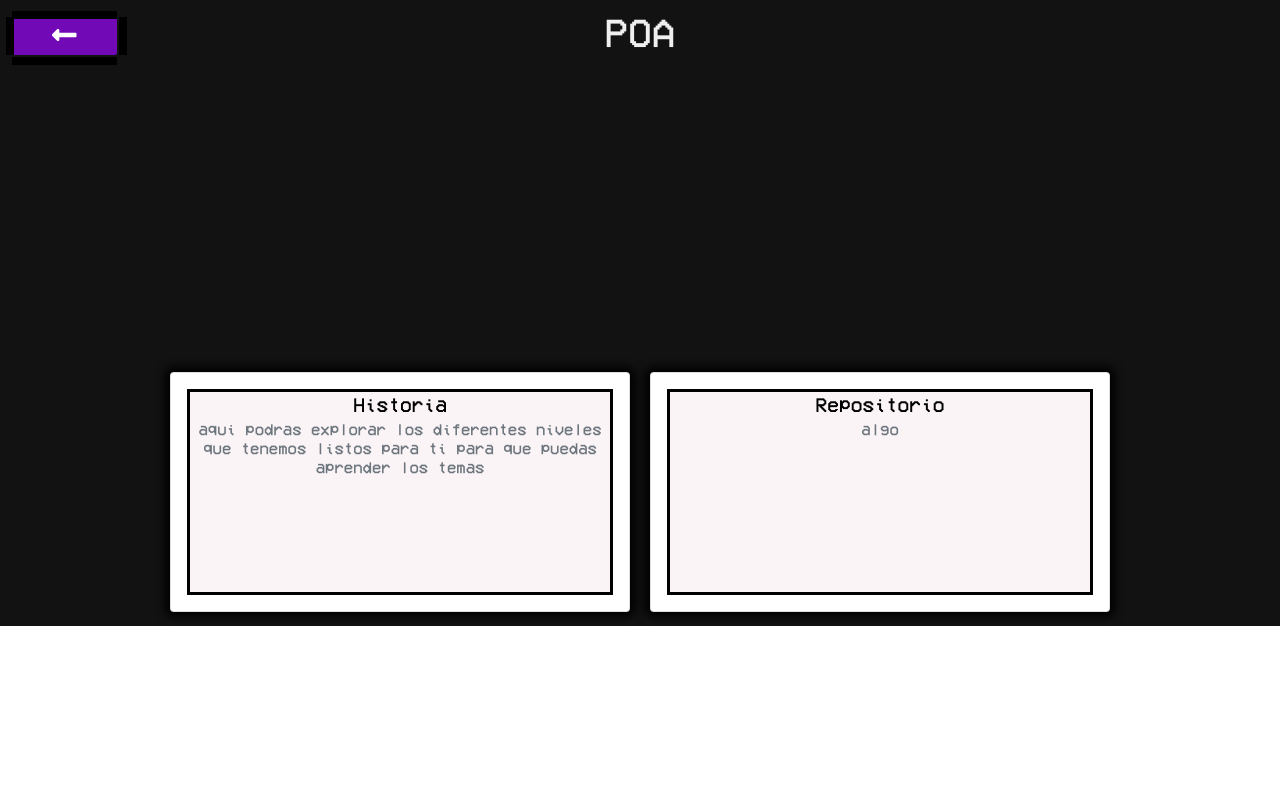
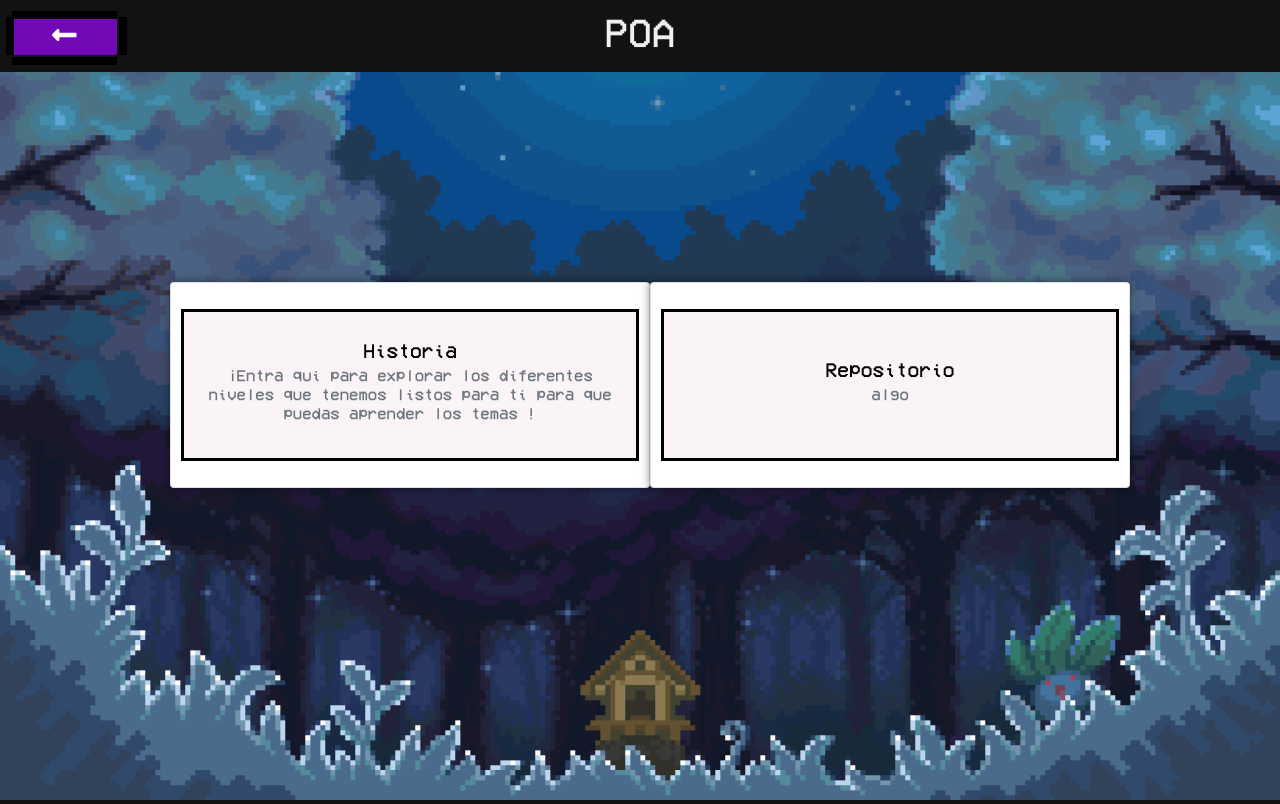
Before and after one commit to ProfessorByte/poa, a React (Create React App) app: page /poa/PaginaPrincipal in a window 1280 px wide. Built offline with nearby package versions, Linux system fonts and the light colour scheme; a web font is replaced by a local one.

Commit message:
adding backgound main page

```diff
--- a/src/components/CardsMainPage.js
+++ b/src/components/CardsMainPage.js
@@ -1,5 +1,5 @@
 import React from "react";
-import '../css/Cards.css'
+import '../css/PaginaPrincipal.css'
 
 const Cards =(props)=>{
     const {title,descripcion}=props
--- a/src/css/HeaderBibliografia.css
+++ b/src/css/HeaderBibliografia.css
@@ -37,16 +37,7 @@
 
 
 }
-.grid-Main-Page{
 
-    display: grid;
-    grid-template-columns: repeat(auto-fit,minmax(25rem,30rem));
-    justify-content: center;
-    color: black;
-    margin-top: 290px;
-
-
-}
 .container_cards{
     margin: 10px;
 }
--- /dev/null
+++ b/src/css/PaginaPrincipal.css
@@ -0,0 +1,51 @@
+.fondoPaginaPrincipal{
+   background-image: url("../assets/images/fondopagianPrincipal.jpg");
+    background-size: cover;
+    background-repeat: no-repeat;
+    background-position: center;
+    height: 100vh;
+    width: 100vw;
+    position: relative;
+    overflow: hidden;
+}
+.grid-Main-Page{
+
+    display: grid;
+    grid-template-columns: repeat(auto-fit,minmax(25rem,30rem));
+    justify-content: center;
+    color: black;
+    margin-top: 100px;
+
+
+}
+.container_cards_paginaPrincipal{
+
+    display: grid;
+    grid-template-columns: repeat(auto-fit,minmax(25rem,30rem));
+    justify-content: center;
+    color: black;
+    margin-top: 100px;
+}
+.card{
+    background-color: rgba(255,255,255,0.5);
+    border-radius: 10px;
+    box-shadow: 0px 0px 10px rgba(0,0,0,0.5);
+    margin: 10px;
+    padding: 10px;
+    height: 100%;
+    width: 100%;
+    display: flex;
+    flex-direction: column;
+    justify-content: center;
+    align-items: center;
+}
+.card-bodyCard{
+
+    display: flex;
+    flex-direction: column;
+    justify-content: center;
+    align-items: center;
+    height: 100%;
+    width: 100%;
+    padding: 1rem;
+}
--- a/src/pages/PaginaPrincipalPage.js
+++ b/src/pages/PaginaPrincipalPage.js
@@ -1,24 +1,26 @@
 import React from "react";
 import Header from "../components/HeaderComponent"
 import Cards from "../components/CardsMainPage";
+import "../css/PaginaPrincipal.css";
 
 export default function PaginaPrincipalPage() {
     return (
+        <div className="fondoPaginaPrincipal">
        <div>
     <div>
         <Header/>
     </div>
 
            <div className="grid-Main-Page">
-     <div className="container_cards">
+     <div className="container_cards_paginaPrincipal">
         <Cards
             title="Historia"
-            descripcion="aqui podras explorar los diferentes niveles que tenemos listos para ti para que puedas aprender los temas "
+            descripcion="¡Entra qui para explorar los diferentes niveles que tenemos listos para ti para que puedas aprender los temas !"
         />
     </div>
 
 
-    <div className="container_cards">
+    <div className="container_cards_paginaPrincipal">
         <Cards
             title="Repositorio"
             descripcion="algo"
@@ -28,6 +30,8 @@ export default function PaginaPrincipalPage() {
 
        </div>
 
+            </div>
+
 
 
     );
```
Also changed, not shown: src/assets/images/fondopagianPrincipal.jpg (added).
